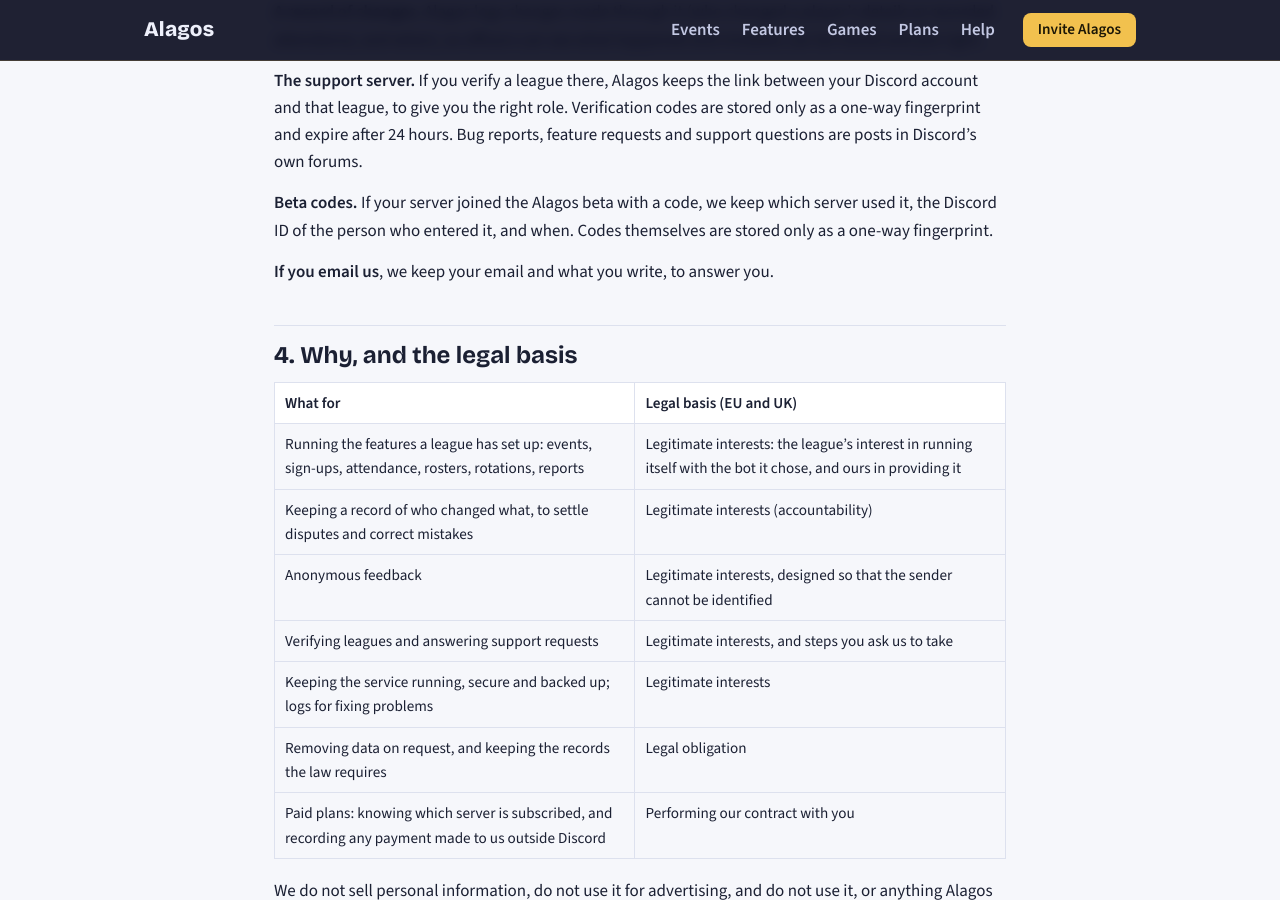
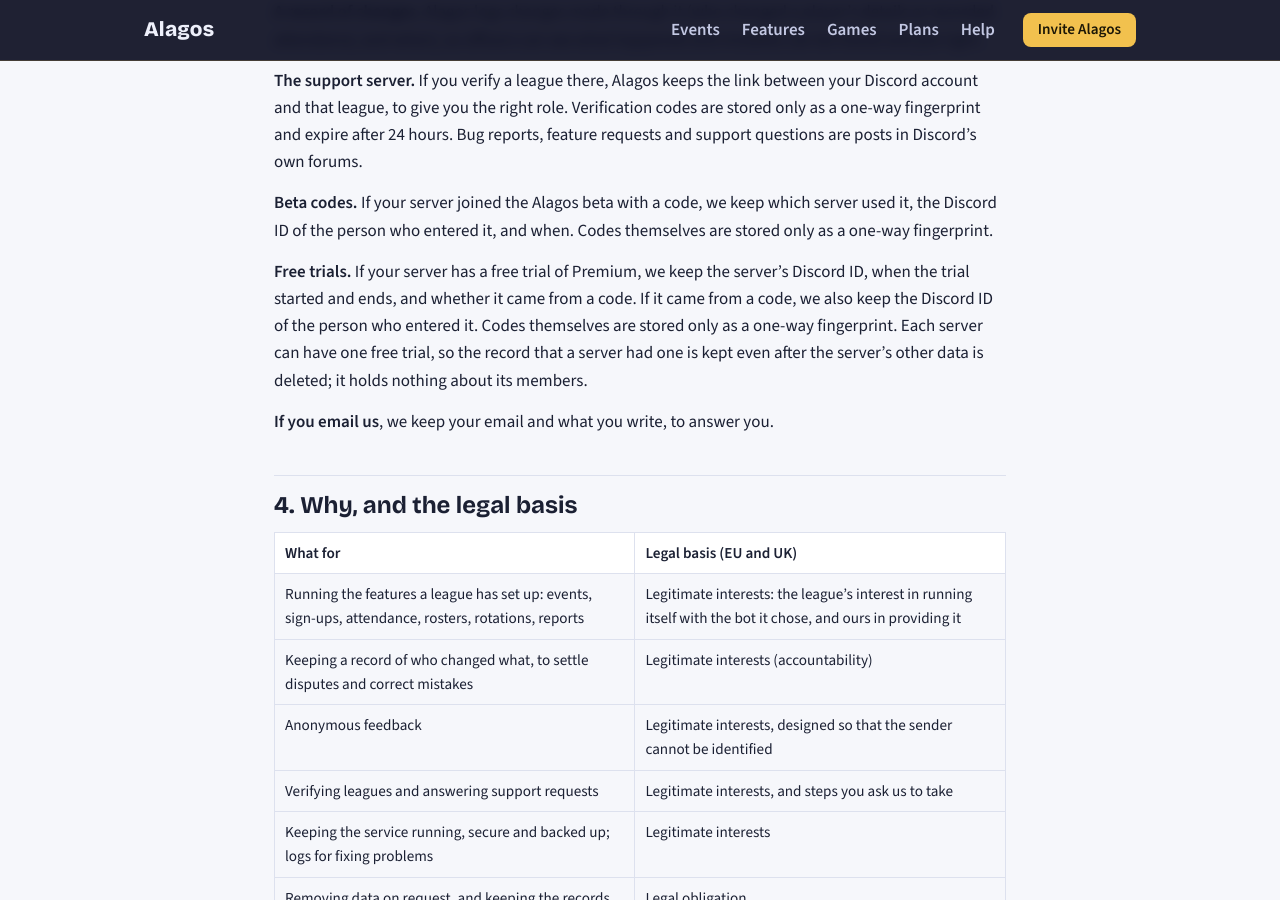
Before and after one commit to NestaronRevion/alagos-legal, a Jekyll site: the page built from privacy.md, in a window 1280 px wide and 900 px high, scrolled down 2966 px. Built offline with Jekyll 4.4.1, drawn with Linux system fonts in a browser that asks for light colours; some of the changed text lies outside the part shown.

Commit message:
updated policies

```diff
--- a/privacy.md
+++ b/privacy.md
@@ -67,6 +67,8 @@ A **league's records** (its roster, characters, events, sign-ups, attendance, ro
 
 **Beta codes.** If your server joined the Alagos beta with a code, we keep which server used it, the Discord ID of the person who entered it, and when. Codes themselves are stored only as a one-way fingerprint.
 
+**Free trials.** If your server has a free trial of Premium, we keep the server's Discord ID, when the trial started and ends, and whether it came from a code. If it came from a code, we also keep the Discord ID of the person who entered it. Codes themselves are stored only as a one-way fingerprint. Each server can have one free trial, so the record that a server had one is kept even after the server's other data is deleted; it holds nothing about its members.
+
 **If you email us**, we keep your email and what you write, to answer you.
 
 ## 4. Why, and the legal basis
@@ -116,6 +118,8 @@ Banners are stored on our server and attached to event posts in Discord. Once po
 |---|---|
 | A league's records (roster, characters, groups, events, sign-ups, attendance, rotations, teams, seasons, awards, loot, settings, permissions, name history, banners) | As long as the server uses Alagos |
 | Beta codes: which server used one, who entered it, when | Kept as a record of the beta; the person's ID is removed when they ask us to remove their data, and the server's link when the server's data is deleted |
+| Free trials: the server's Discord ID and the trial's dates | Kept, so each server has one free trial; holds no member data |
+| Trial codes: which server used one, who entered it, when | Kept as a record of the trial; the person's ID is removed when they ask us to remove their data |
 | The record of changes (who changed what) | 24 months, then deleted automatically |
 | Anonymous feedback | 30 to 90 days (the server chooses) after officers mark it handled; until then, until it is handled |
 | A server's subscription (plan, dates, who bought it) | While the server uses Alagos; deleted with the server's data |
@@ -170,6 +174,7 @@ Discord requires its users to be at least 13, or older in some countries. Alagos
 When this policy changes, the date at the top changes, the change is listed below, and significant changes are announced on the Alagos support server before they take effect. Every earlier version stays visible in this page's public history.
 
 **Changes**
+- November 9, 2026: free trials of Premium (what is kept, and that a server's trial record outlasts its other data).
 - November 8, 2026: cleaning up event channels.
 - November 8, 2026: paying for a plan (Discord subscriptions, and payments made another way).
 - October 11, 2026: first published.
```
Also changed, not shown: other parts of privacy.md (+1 -1 lines), terms.md (+3 -1 lines).
